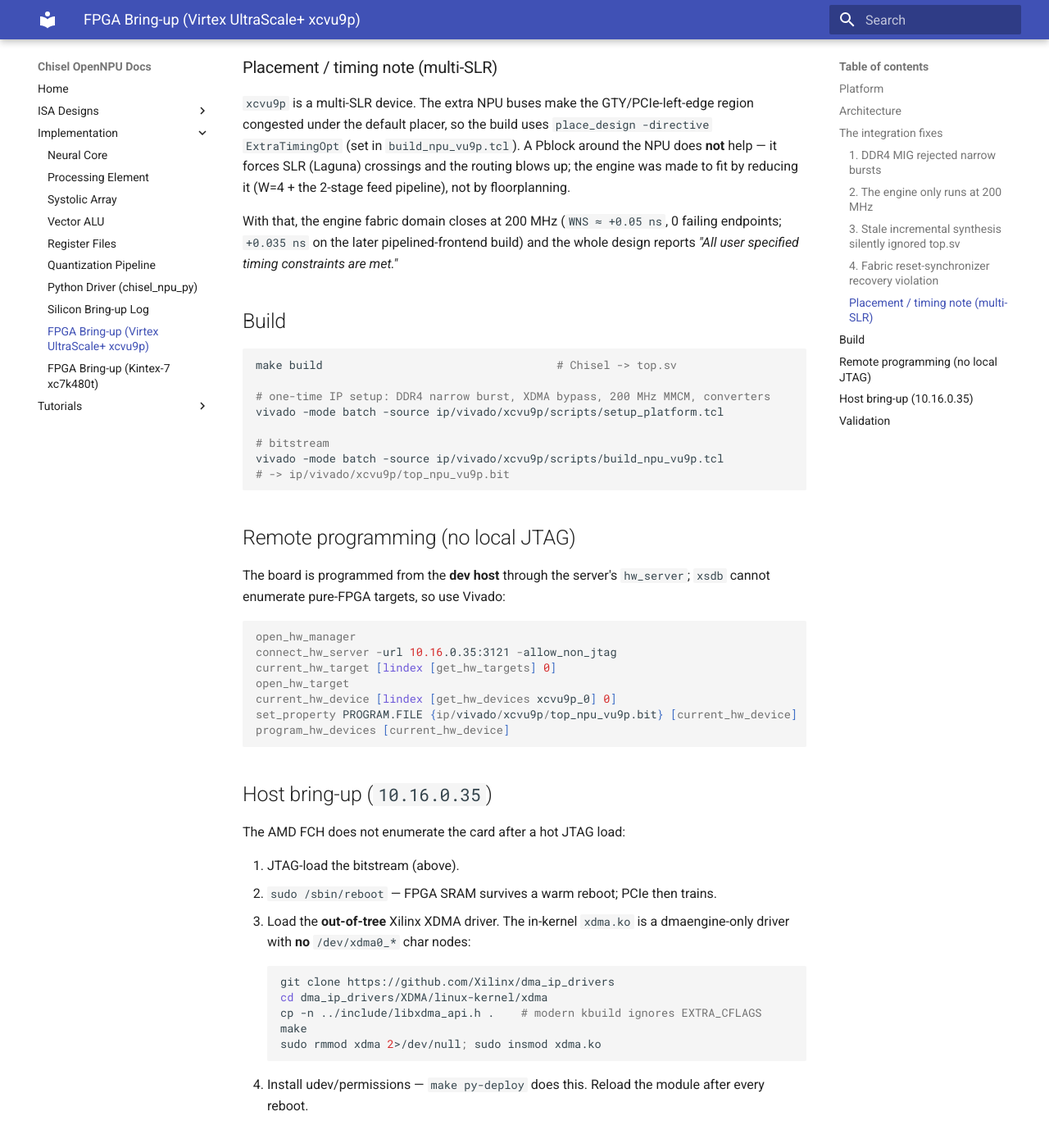
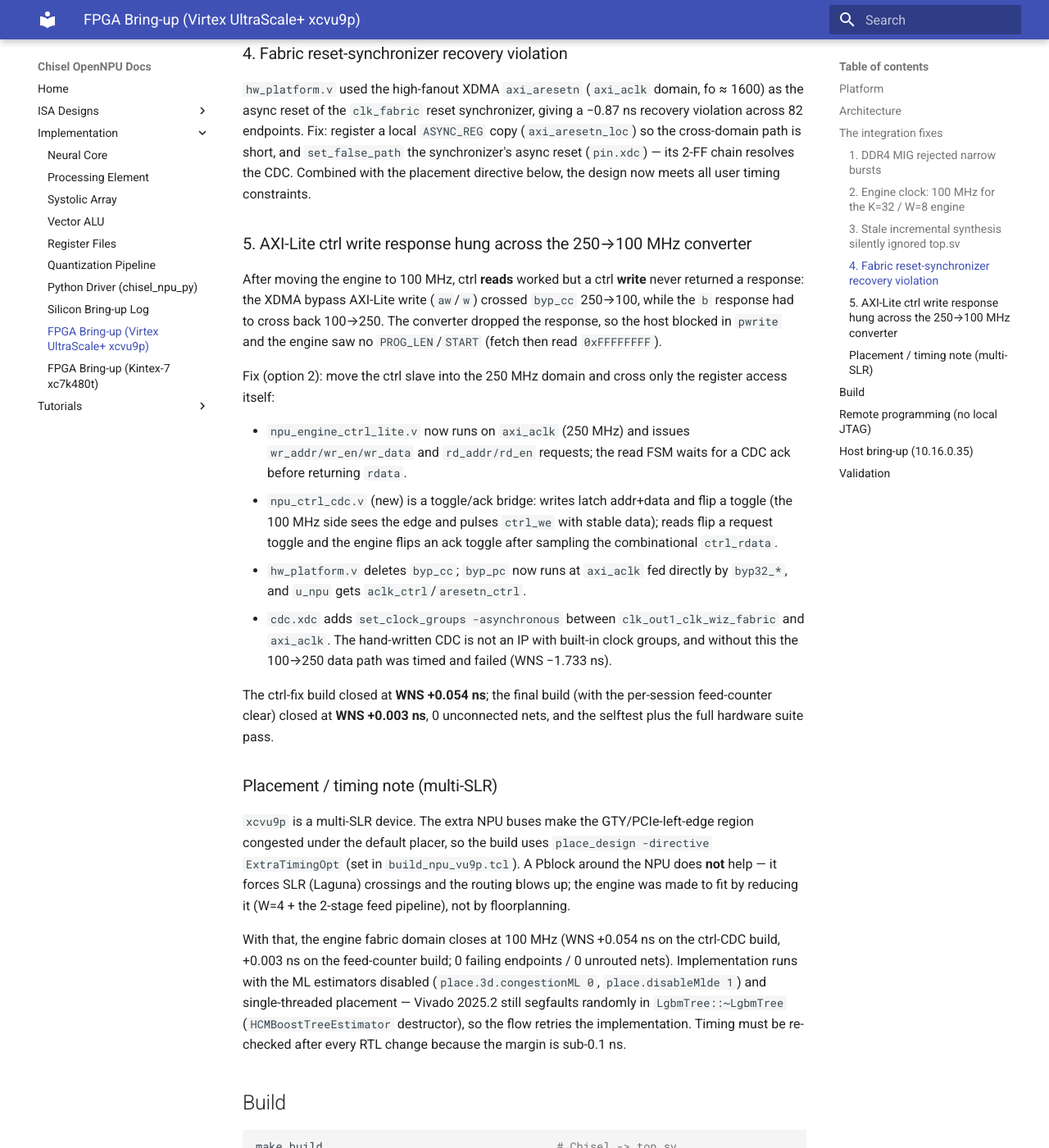
Before and after one commit to mpskex/chisel-npu, an MkDocs documentation site: the page built from docs/implementations/FPGA_VU9P.md, in a window 1280 px wide and 1400 px high, scrolled down 2180 px. Shown: the whole window at 82% size. Built offline with MkDocs 1.6.1 and Material for MkDocs 9.7.7, drawn with Linux system fonts in a browser that asks for light colours; some of the changed text lies outside the part shown.

Commit message:
fpga(xcvu9p): 100 MHz ctrl CDC + per-session perf counters
Ctrl path (fixes the 100 MHz ctrl write hang):
- npu_engine_ctrl_lite now runs on the 250 MHz axi_aclk domain and issues
  wr/rd requests; the read FSM waits for a CDC ack.
- new npu_ctrl_cdc: toggle/ack bridge for ctrl writes and reads into the
  100 MHz engine domain.
- hw_platform: delete the byp_cc 250->100 converter; byp_pc runs at
  axi_aclk fed directly by byp32_*; u_npu gets aclk_ctrl/aresetn_ctrl.
- new cdc.xdc sets the fabric/axi_aclk clock groups asynchronous (the
  hand-written CDC has no IP-level clock groups); build_npu_vu9p adds the
  new source and constraint.

Engine/perf:
- defer the VR-store dmaQ enqueue one cycle so dmaQ keeps a single write
  port (also avoids the Vivado router segfault on the old second port).
- clear mmaAccCnt on session_reset so 0x1C DBG_MMA is per-session; it used
  to accumulate K+1 on every run.
- driver reads 0x40 cycles / 0x44 MACs / 0x1C feeds and returns
  result["perf"].
- EnginePerfCounterSpec asserts the feed counter resets on session_reset;
  test_perf runs two sessions and requires K+1 feeds on both.

Verified: 100 MHz build WNS +0.003 ns (0 unrouted nets), py-deploy
selftest PASS, py-test-hw 8/8, back-to-back perf runs report 33 feeds
each (previously 231 -> 264 -> 297 -> 330).

````diff
--- a/docs/implementations/FPGA_VU9P.md
+++ b/docs/implementations/FPGA_VU9P.md
@@ -30,13 +30,16 @@
 ```
 XDMA M_AXI (512b @250) ─────────────────────────────► ddr_top S00 ─► 4× DDR4
 XDMA M_AXI_BYPASS (512b @250)
-  └► byp_dw (512→32) ─► byp_cc (250→200) ─► byp_pc (AXI4→Lite) ─► ctrl_lite
-NPU engine (128b @200)
-  └► npu_cc (200→250) ─► npu_dw (128→512 @250) ─────► ddr_top S01 ─► DDR4 xbar
+  └► byp_dw (512→32 @250) ─► byp_pc (AXI4→Lite @250) ─► ctrl_lite @250
+                                                          └► npu_ctrl_cdc (toggle/ack) ─► engine ctrl @100
+NPU engine (128b @100)
+  └► npu_cc (100→250) ─► npu_dw (128→512 @250) ─────► ddr_top S01 ─► DDR4 xbar
 ```
 
-The engine runs at **200 MHz** (the 250 MHz `axi_aclk` is too fast for the
-K=16 engine); `clk_wiz_fabric` + AXI clock/width converters provide the CDC.
+The engine runs at **100 MHz**; at K=32 / W=8 it needs the full 10 ns period
+(the 200 MHz build closed at WNS −3.567 ns with ~98k failing endpoints).
+The 250 MHz `axi_aclk` carries `ctrl_lite` and the AXI bypass; ctrl register
+accesses cross into the engine through `npu_ctrl_cdc` (see fix 5).
 
 ## The integration fixes
 
@@ -60,11 +63,19 @@
 (`PACKING_LEVEL=2`): a single 16-byte request cannot pack into a 512-bit beat,
 so it re-breaks the fetch.
 
-### 2. The engine only runs at 200 MHz
+### 2. Engine clock: 100 MHz for the K=32 / W=8 engine
 
-Running the engine on a 100 MHz fabric clock (chosen once to relieve routing
-congestion) makes the frontend fetch fail with the same illegal-instruction
-signature. Keep `clk_wiz_fabric` at **200 MHz**.
+The current top (`NpuProgramEngineFrontend(K=32, N=8, W=8)`) does not close
+timing at 200 MHz: the store-data path (fifoCount → slots_done → dmaQ →
+register file → `npu_cc`) reported WNS −3.567 ns with 97,774 failing
+endpoints, which also produced the "wrong upper lanes" hardware failures.
+At 100 MHz the same design closes (WNS +0.05 ns).
+
+An earlier 100 MHz attempt appeared to break instruction fetch
+(`illegal instruction at pc=65535`).  That was not the engine clock: the
+AXI4-Lite **write response** was crossing the 250→100 MHz `byp_cc`
+converter and hanging, so `PROG_LEN`/`START` never reached the engine.
+Fix 5 removes that crossing; the engine now runs correctly at 100 MHz.
 
 ### 3. Stale incremental synthesis silently ignored `top.sv`
 
@@ -85,6 +96,35 @@
 resolves the CDC.  Combined with the placement directive below, the design now
 meets all user timing constraints.
 
+### 5. AXI-Lite ctrl write response hung across the 250→100 MHz converter
+
+After moving the engine to 100 MHz, ctrl **reads** worked but a ctrl **write**
+never returned a response: the XDMA bypass AXI-Lite write (`aw`/`w`) crossed
+`byp_cc` 250→100, while the `b` response had to cross back 100→250.  The
+converter dropped the response, so the host blocked in `pwrite` and the
+engine saw no `PROG_LEN`/`START` (fetch then read `0xFFFFFFFF`).
+
+Fix (option 2): move the ctrl slave into the 250 MHz domain and cross only the
+register access itself:
+
+* `npu_engine_ctrl_lite.v` now runs on `axi_aclk` (250 MHz) and issues
+  `wr_addr/wr_en/wr_data` and `rd_addr/rd_en` requests; the read FSM waits for
+  a CDC ack before returning `rdata`.
+* `npu_ctrl_cdc.v` (new) is a toggle/ack bridge: writes latch addr+data and
+  flip a toggle (the 100 MHz side sees the edge and pulses `ctrl_we` with
+  stable data); reads flip a request toggle and the engine flips an ack
+  toggle after sampling the combinational `ctrl_rdata`.
+* `hw_platform.v` deletes `byp_cc`; `byp_pc` now runs at `axi_aclk` fed
+  directly by `byp32_*`, and `u_npu` gets `aclk_ctrl`/`aresetn_ctrl`.
+* `cdc.xdc` adds `set_clock_groups -asynchronous` between
+  `clk_out1_clk_wiz_fabric` and `axi_aclk`.  The hand-written CDC is not an
+  IP with built-in clock groups, and without this the 100→250 data path was
+  timed and failed (WNS −1.733 ns).
+
+The ctrl-fix build closed at **WNS +0.054 ns**; the final build (with the
+per-session feed-counter clear) closed at **WNS +0.003 ns**, 0 unconnected
+nets, and the selftest plus the full hardware suite pass.
+
 ### Placement / timing note (multi-SLR)
 
 `xcvu9p` is a multi-SLR device. The extra NPU buses make the GTY/PCIe-left-edge
@@ -94,22 +134,33 @@
 the routing blows up; the engine was made to fit by reducing it (W=4 + the
 2-stage feed pipeline), not by floorplanning.
 
-With that, the engine fabric domain closes at 200 MHz (`WNS ≈ +0.05 ns`,
-0 failing endpoints; `+0.035 ns` on the later pipelined-frontend build) and the
-whole design reports *"All user specified timing constraints are met."*
+With that, the engine fabric domain closes at 100 MHz (WNS +0.054 ns on the
+ctrl-CDC build, +0.003 ns on the feed-counter build; 0 failing endpoints /
+0 unrouted nets).  Implementation runs with the ML estimators disabled
+(`place.3d.congestionML 0`, `place.disableMlde 1`) and single-threaded
+placement — Vivado 2025.2 still segfaults randomly in
+`LgbmTree::~LgbmTree` (`HCMBoostTreeEstimator` destructor), so the flow
+retries the implementation.  Timing must be re-checked after every RTL change
+because the margin is sub-0.1 ns.
 
 ## Build
 
 ```bash
 make build                                   # Chisel -> top.sv
 
-# one-time IP setup: DDR4 narrow burst, XDMA bypass, 200 MHz MMCM, converters
+# one-time IP setup: DDR4 narrow burst, XDMA bypass, 100 MHz MMCM, converters
 vivado -mode batch -source ip/vivado/xcvu9p/scripts/setup_platform.tcl
 
-# bitstream
-vivado -mode batch -source ip/vivado/xcvu9p/scripts/build_npu_vu9p.tcl
+# current flow (Vivado 2025.2 in the Ubuntu 22.04 runtime container):
+#   synth + opt_design -> hw_platform_opt.dcp
+#   ML-off place/route at 100 MHz, reads src/cdc.xdc, WNS gate -1.0 ns
+vivado -mode batch -source build/latest_synth_opt.tcl
+vivado -mode batch -source build/impl_100mhz_nomlcong.tcl
 # -> ip/vivado/xcvu9p/top_npu_vu9p.bit
 ```
+
+`ip/vivado/xcvu9p/scripts/build_npu_vu9p.tcl` is the legacy single-shot
+200 MHz flow (kept for reference).
 
 ## Remote programming (no local JTAG)
 
@@ -148,7 +199,7 @@
 
 ```bash
 FPGA_HOST=10.16.0.35 make py-deploy     # rsync + build + udev + selftest
-FPGA_HOST=10.16.0.35 make py-test-hw    # 7/7 PASS
+FPGA_HOST=10.16.0.35 make py-test-hw    # 8/8 PASS
 ```
 
 Selftest: section round-trip + program run `pc=7 OK`. Hardware suite:
@@ -158,7 +209,33 @@
 | `test_copy_program_roundtrip` | PASS |
 | `test_vr_roundtrip_through_run` | PASS |
 | `test_transfer_validation` | PASS |
+| `test_ipc_perf_counters` | PASS |
 | `test_one_shot_session` | PASS |
 | `test_session_captures_columns` | PASS |
 | `test_illegal_instruction_halts` | PASS |
 | `test_status_after_program` | PASS |
+
+Perf registers (ctrl_lite, read via `ChiselNPU.run()["perf"]`):
+
+| Addr | Name | Meaning |
+|:-----|:-----|:--------|
+| `0x40` | CYCLES | session cycle count, latched at done |
+| `0x44` | MACS | useful K² MACs (excludes `mma.last`), latched at done |
+| `0x1C` | DBG_MMA | accepted MMA feeds incl. `mma.last`, cleared at session start |
+
+`mmaAccCnt` (0x1C) is cleared by `session_reset`; before that fix the live
+counter accumulated +K+1 per run, so a second session on the same bitstream
+reported 264 instead of 33 feeds.  `EnginePerfCounterSpec` and the rerun check
+in `test_perf.py` guard this.
+
+Measured on the final bitstream (K=32, 36-instruction reduce round: 2 loads +
+32 `mma` + `mma.last` + store), three back-to-back sessions:
+
+| run | cycles | feeds | ipc | feeds/cyc | macs/cyc |
+|:---:|:---:|:---:|:---:|:---:|:---:|
+| 1 | 624 | 33 | 0.058 | 0.053 | 52.5 |
+| 2 | 634 | 33 | 0.057 | 0.052 | 51.7 |
+| 3 | 630 | 33 | 0.057 | 0.052 | 52.0 |
+
+The small cycle variation is fetch/drain timing, not counter drift; `feeds`
+is identical on every session.
````
Also changed, not shown: docs/implementations/SiliconBringup.md (+3 -0 lines), 12 other files.
